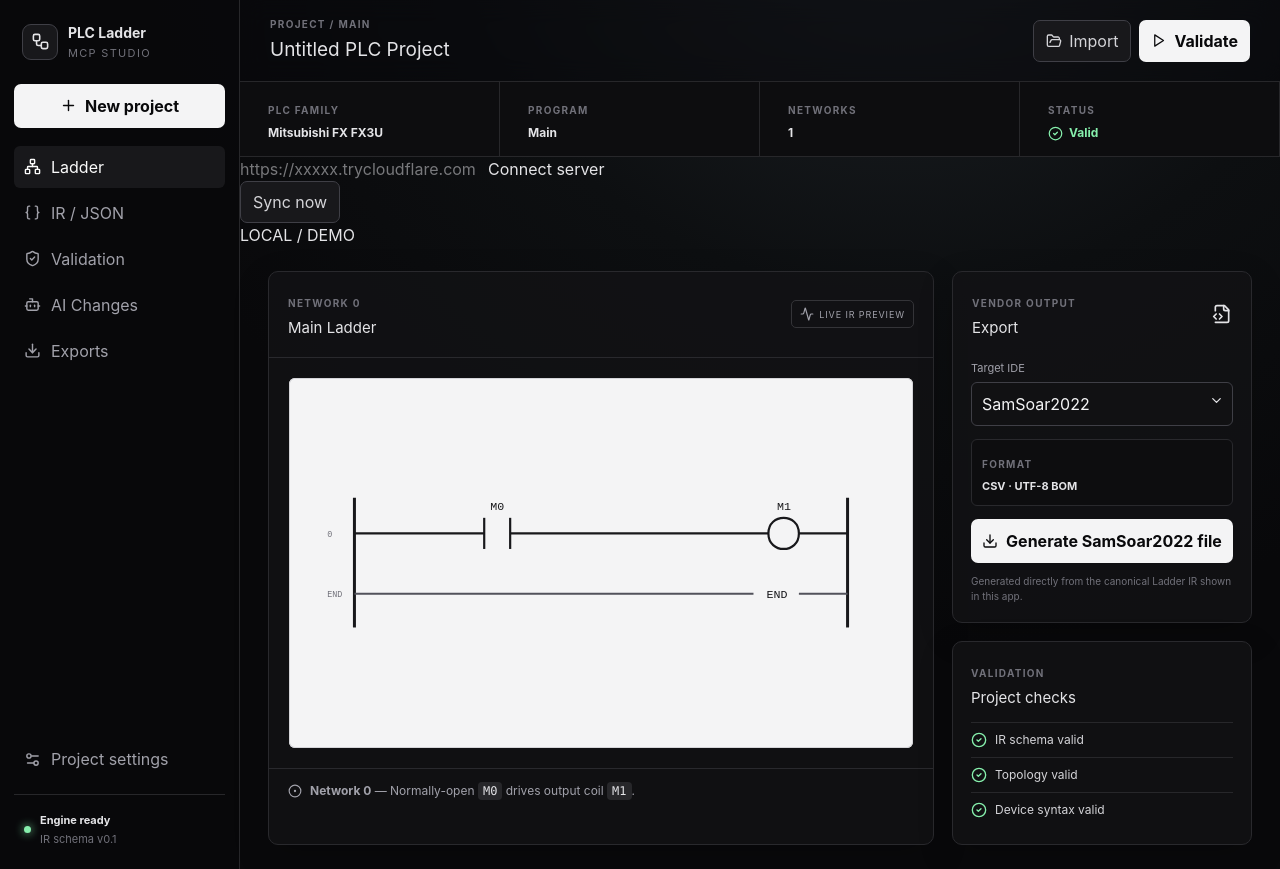
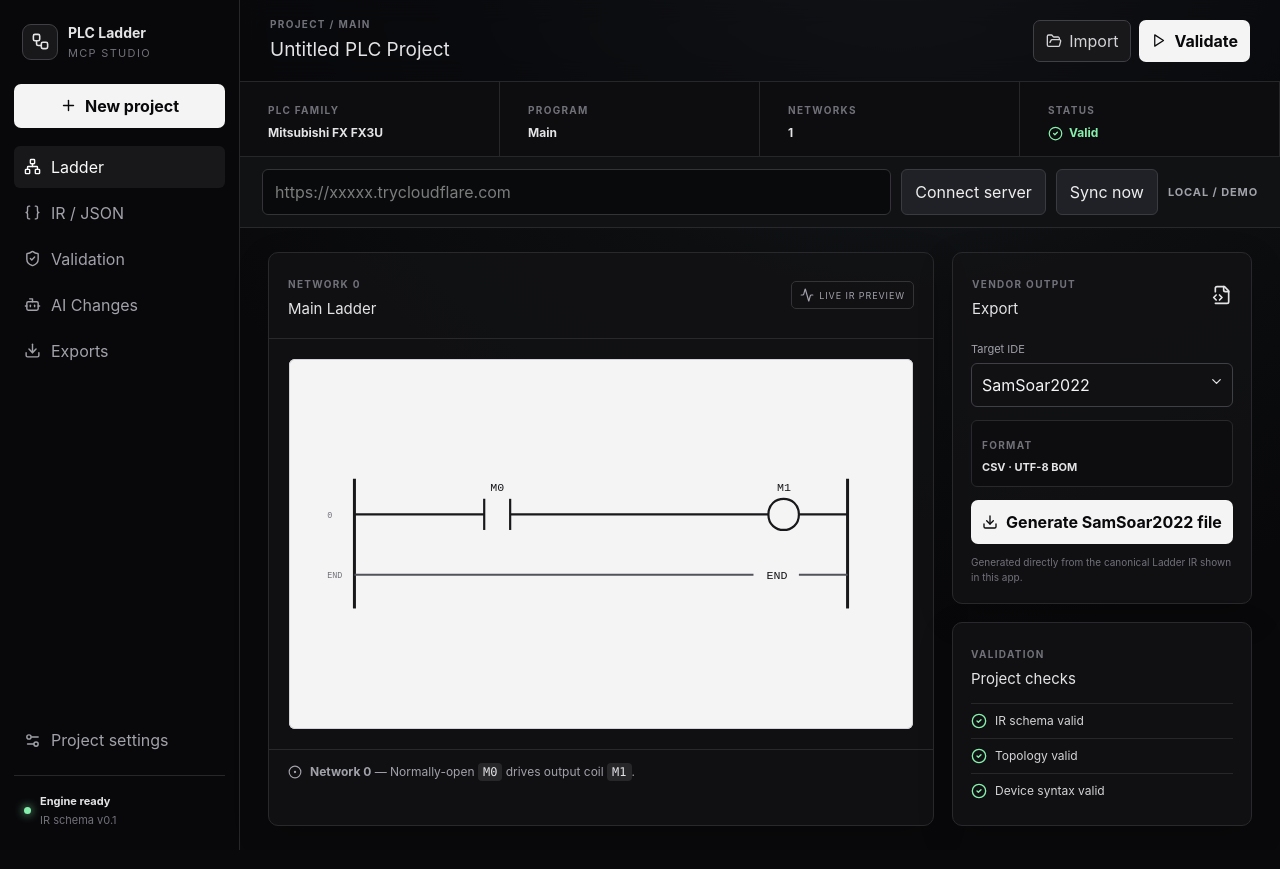
Before and after one commit to Ton-uhsu/PLC-LadderMCP, a React (Vite) app in the folder apps/web/: page / in a window 1280 px wide. Built offline with nearby package versions, Linux system fonts and the light colour scheme.

Commit message:
web: style server connection bar

```diff
--- a/apps/web/src/styles.css
+++ b/apps/web/src/styles.css
@@ -26,3 +26,9 @@ main { min-width:0; } header { height:82px; border-bottom:1px solid #27272a; dis
 
 .json-view{margin:20px;min-height:370px;max-height:520px;overflow:auto;padding:20px;border-radius:6px;background:#08090a;border:1px solid #29292d;color:#d4d4d8;font:12px/1.65 "SFMono-Regular",Consolas,monospace;white-space:pre-wrap}
 .export-button:disabled{opacity:.45;cursor:not-allowed}
+
+.server-bar{display:flex;gap:10px;align-items:center;padding:12px 22px;border-bottom:1px solid #29292d;background:#111214}
+.server-bar input{flex:1;min-width:220px;background:#090a0b;border:1px solid #343438;color:#eee;padding:10px 12px;border-radius:6px}
+.server-bar button{padding:10px 13px;border:1px solid #3a3a40;border-radius:6px;background:#202126;color:#eee;cursor:pointer}
+.server-online,.server-offline{font-size:11px;font-weight:700;letter-spacing:.08em;white-space:nowrap}
+.server-online{color:#6ee7a8}.server-offline{color:#a1a1aa}
```
